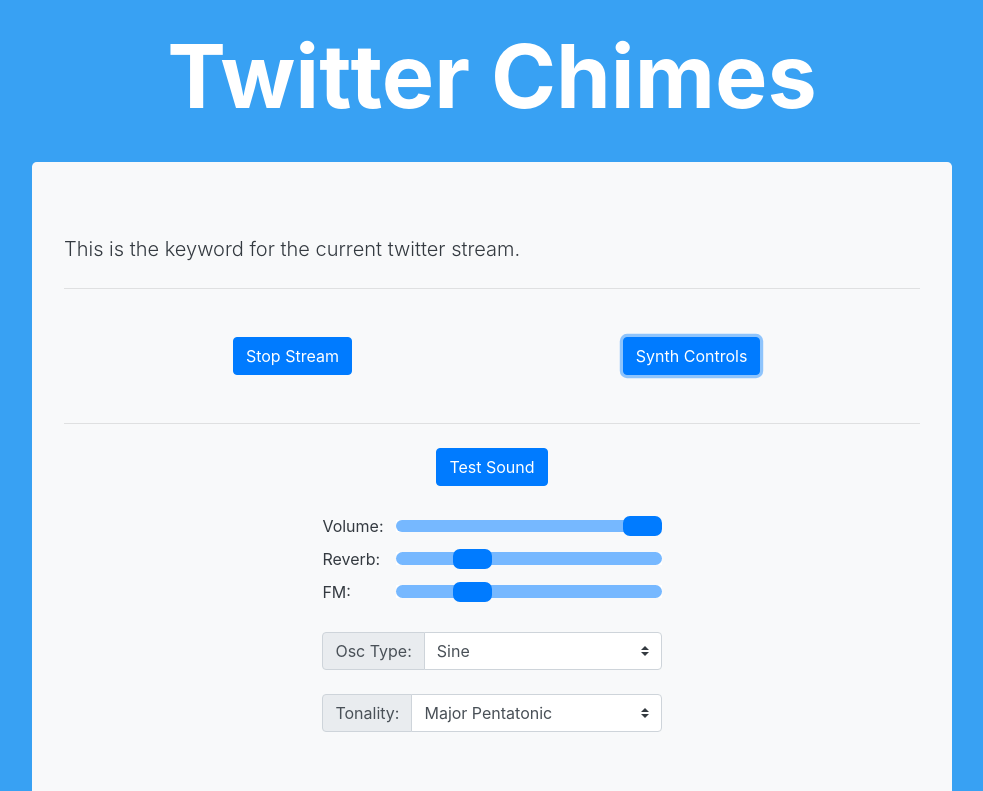
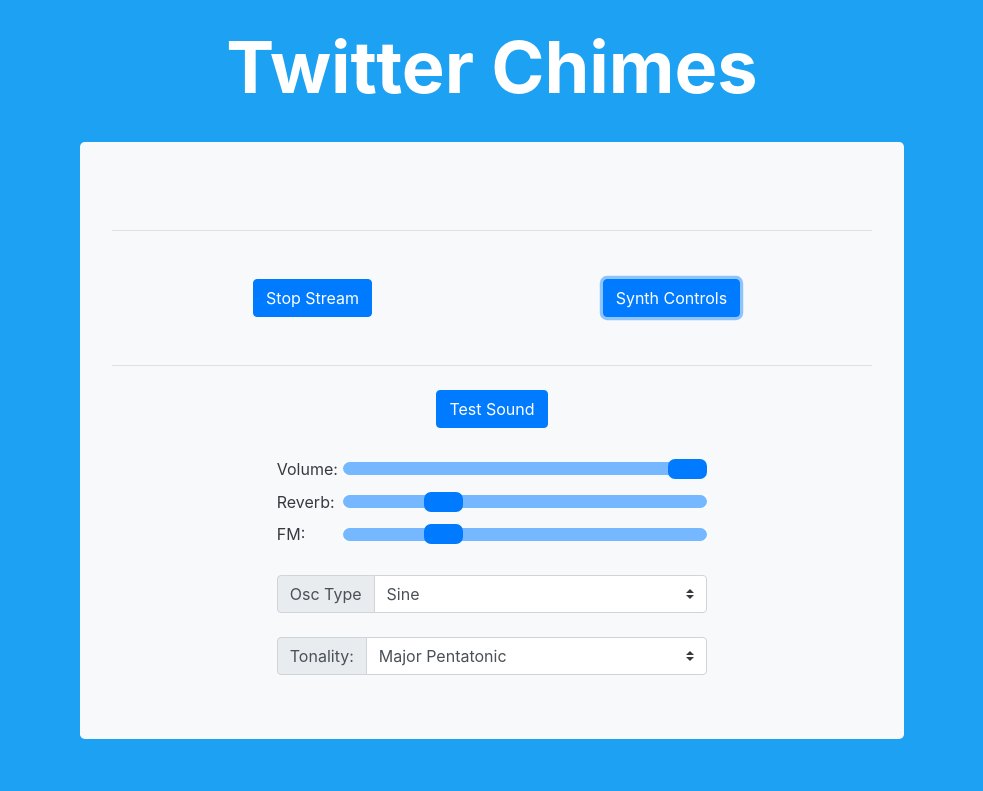
Before and after one commit to danstronoid/Twitter-Chimes, a website: page views/stream.html in a window 1280 px wide. Both pictures are taken after a click on the button "Synth Controls". Shown: the top 791 px of the page, without its empty margins (148-1131 px from the left). Drawn offline with nearby package versions, Linux system fonts and the light colour scheme; files that its build step writes are made by us from their sources; no server answers.

Commit message:
Minor aesthetic fixes

```diff
--- a/public/static/audio-stream.js
+++ b/public/static/audio-stream.js
@@ -1,10 +1,7 @@
 "use strict";
 
-
-//twttr.widgets.load();
-
 // set the max allowed length of tweet
-const maxLen = 140;
+const maxLen = 150;
 
 // listen for tweet emits
 socket.on('tweet', function(text, id) {
@@ -24,14 +21,14 @@
     let releaseTime = scale * 1;
     playChime(frequency, modDepth, amp, attackTime, releaseTime);
 
-    let childCount = document.getElementById("#tweetbox").childElementCount;
+    /* let childCount = document.getElementById("#tweetbox").childElementCount;
     if (childCount > 4) {
         let tweetBox = document.getElementById("#tweetbox");
         let firstChild = document.getElementById("#tweetbox").firstElementChild;
         tweetBox.removeChild(firstChild);
-    }
+    } */
 
-    //document.getElementById("#tweetbox").innerHTML = "";
+    document.getElementById("#tweetbox").innerHTML = "";
     console.log(id);
     twttr.widgets.createTweet(
         id,
@@ -39,12 +36,10 @@
         {
             align: 'center',
             cards: 'hidden',
+            theme: 'light'
         })
         .then(() => {
             console.log(childCount)
         });
 
-
-
-
 })
--- a/public/static/styles.css
+++ b/public/static/styles.css
@@ -1,5 +1,5 @@
 body {
-    background-color: #38A1F3 !important;
+    background-color: #1DA1F2 !important;
 }
 
 #banner {
--- a/views/base.html
+++ b/views/base.html
@@ -22,23 +22,43 @@
         <script src="/socket.io/socket.io.js"></script>
         <script>const socket = io(); </script>
 
+        <!-- twitter widget javascript -->
+        <script>window.twttr = (function(d, s, id) {
+            var js, fjs = d.getElementsByTagName(s)[0],
+                t = window.twttr || {};
+            if (d.getElementById(id)) return t;
+            js = d.createElement(s);
+            js.id = id;
+            js.src = "https://platform.twitter.com/widgets.js";
+            fjs.parentNode.insertBefore(js, fjs);
+
+            t._e = [];
+            t.ready = function(f) {
+                t._e.push(f);
+            };
+
+            return t;
+            }(document, "script", "twitter-wjs"));
+        </script>
+
         <title>Twitter Chimes</title>
     </head>
 
     <body>
 
-        <div class="container">
+        <div class="container-fluid">
             <br>
             <div class="row align-items-start justify-content-center">
-                <h1 class="display-2 text-center" id="banner" >Twitter Chimes</h1>
+                <h1 class="display-3 text-center" id="banner" >Twitter Chimes</h1>
             </div>
             <br>
-            <div class="row align-items-center justify-content-center">
-                <div class="col-10">
+            <div class="row align-items-start justify-content-center">
+
+                <div class="col-md-8">
                     <div class="jumbotron bg-light text-dark">
 
                         <h1 class="display-4">{{ keyword }}</h1>
-                        <p class="lead">This is the keyword for the current twitter stream.</p>
+                        <p class="lead">{{ phrase }}</p>
                         <hr class="my-4">
                         <br>
                         <div class="row align-items-center justify-content-center">
@@ -62,36 +82,36 @@
                             </div>
                             <br>
                             <div class="row align-items-center justify-content-center">
-                                <div class="col-1">
+                                <div class="col-xl-1">
                                     <span>Volume: </span>
                                 </div>
-                                <div class="col-4">
+                                <div class="col-xl-6">
                                     <input type="range" min="0.0" max="1.0" step="0.01" value="1.0" name="volume" id="volumeControl">
                                 </div>
                             </div>
 
                             <div class="row align-items-center justify-content-center">
-                                <div class="col-1">
+                                <div class="col-xl-1">
                                     <span>Reverb: </span>
                                 </div>
-                                <div class="col-4">
+                                <div class="col-xl-6">
                                     <input type="range" min="0.0" max="1.0" step="0.01" value="0.25" name="reverb" id="reverbControl">
                                 </div>
                             </div>
 
                             <div class="row align-items-center justify-content-center">
-                                <div class="col-1">
+                                <div class="col-xl-1">
                                     <span>FM: </span>
                                 </div>
-                                <div class="col-4">
+                                <div class="col-xl-6">
                                     <input type="range" min="0.0" max="4.0" step="0.04" value="1.0" name="fm" id="fmControl">
                                 </div>
                             </div>
                             <br>
                             <div class="row justify-content-center">
-                                <div class = "input-group col-5">
+                                <div class = "input-group col-xl-7">
                                     <div class="input-group-prepend">
-                                        <label class="input-group-text" for="oscType">Osc Type:</label>
+                                        <label class="input-group-text" for="oscType">Osc Type</label>
                                     </div>
                                     <select class="custom-select" id="oscType">
                                         <option value="sine" selected>Sine</option>
@@ -103,7 +123,7 @@
                             </div>
                             <br>
                             <div class="row justify-content-center">
-                                <div class = "input-group col-5">
+                                <div class = "input-group col-xl-7">
                                     <div class="input-group-prepend">
                                         <label class="input-group-text" for="tonality">Tonality:</label>
                                     </div>
@@ -125,6 +145,8 @@
 
         {% block body %}{% endblock %}
 
+        <br>
+
     </body>
 
     <!-- audio implementation -->
--- a/views/stream.html
+++ b/views/stream.html
@@ -10,27 +10,10 @@
 
 {% block body %}
 
-<div class="container col-4" style="overflow-y: scroll; height: 300px;" id="#tweetbox"></div>
+<div class="container col-md-4 text-center" style="overflow-y: auto; height: 300px;" id="#tweetbox"></div>
 
 {% endblock %}
 
 {% block script %}
-`   <script>window.twttr = (function(d, s, id) {
-        var js, fjs = d.getElementsByTagName(s)[0],
-          t = window.twttr || {};
-        if (d.getElementById(id)) return t;
-        js = d.createElement(s);
-        js.id = id;
-        js.src = "https://platform.twitter.com/widgets.js";
-        fjs.parentNode.insertBefore(js, fjs);
-
-        t._e = [];
-        t.ready = function(f) {
-          t._e.push(f);
-        };
-
-        return t;
-      }(document, "script", "twitter-wjs"));
-    </script>
     <script src="/static/audio-stream.js"></script>
 {% endblock %}
```
Also changed, not shown: app.js (+8 -6 lines).
